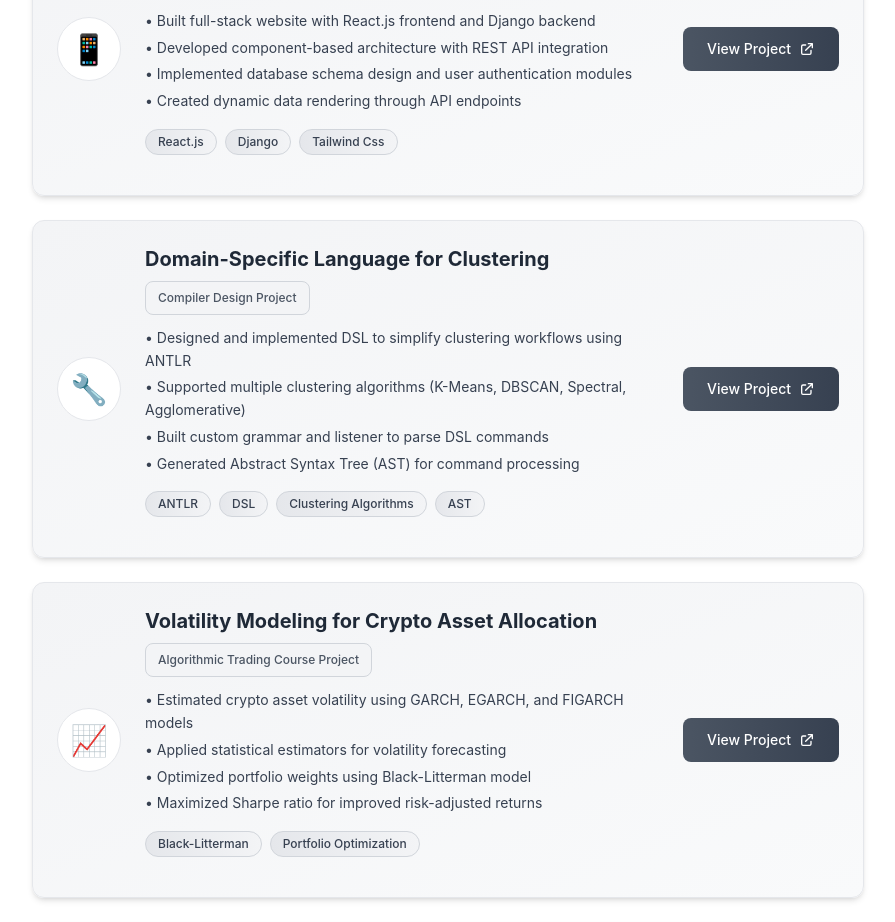
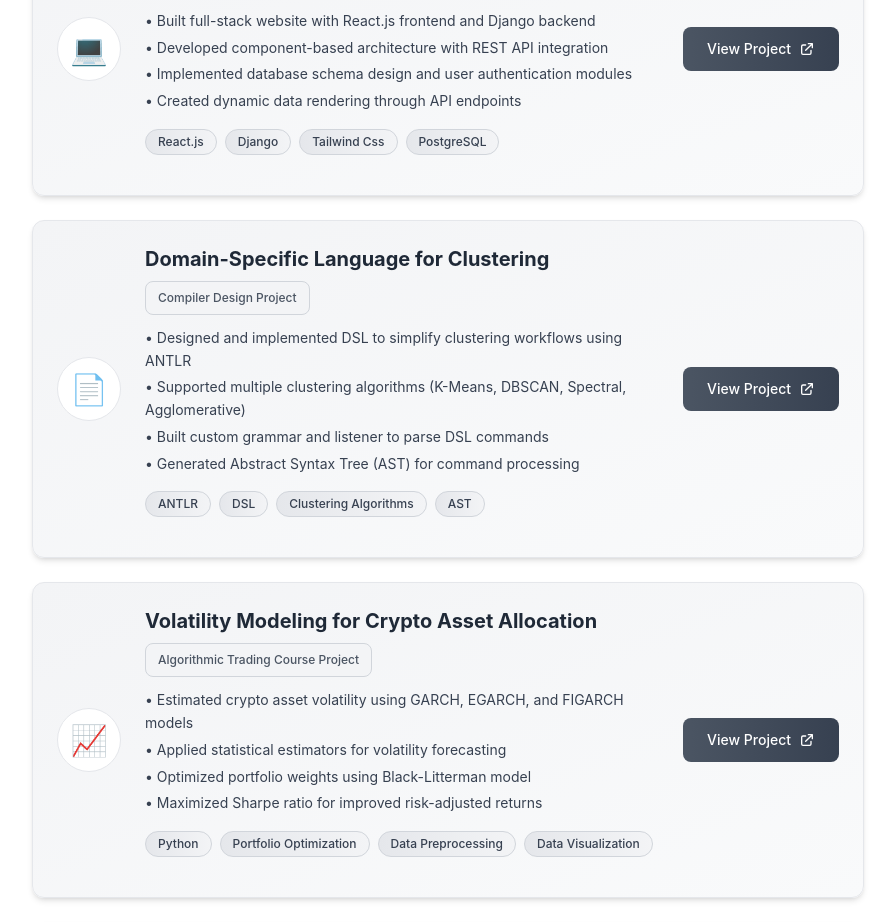
Before and after one commit to AliAlizadeh11/AliAlizadeh, a React (Create React App) app: page / in a window 1280 px wide. Shown: the part 4440-5362 px from the top of the page, without its empty margins (192-1087 px from the left). Built offline with nearby package versions, Linux system fonts and the light colour scheme.

Commit message:
feat : debug minor issue

```diff
--- a/src/components/Projects.tsx
+++ b/src/components/Projects.tsx
@@ -12,17 +12,17 @@ const projects = [
         color: 'from-gray-100 to-gray-50 dark:from-gray-800/50 dark:to-gray-700/50',
     },
     {
-        icon: '📱',
+        icon: '💻',
         title: 'Seven Apply',
         category: 'System Analysis and Design Course Project',
-        technologies: ['React.js', 'Django', 'Tailwind Css'],
+        technologies: ['React.js', 'Django', 'Tailwind Css', 'PostgreSQL'],
         description: '• Built full-stack website with React.js frontend and Django backend\n• Developed component-based architecture with REST API integration\n• Implemented database schema design and user authentication modules\n• Created dynamic data rendering through API endpoints',
         link: 'https://github.com/Team-Se7en',
         linkText: 'View Project',
         color: 'from-gray-100 to-gray-50 dark:from-gray-800/50 dark:to-gray-700/50',
     },
     {
-        icon: '🔧',
+        icon: '📄',
         title: 'Domain-Specific Language for Clustering',
         category: 'Compiler Design Project',
         technologies: ['ANTLR', 'DSL', 'Clustering Algorithms', 'AST'],
@@ -35,7 +35,7 @@ const projects = [
         icon: '📈',
         title: 'Volatility Modeling for Crypto Asset Allocation',
         category: 'Algorithmic Trading Course Project',
-        technologies: ['Black-Litterman', 'Portfolio Optimization'],
+        technologies: ['Python','Portfolio Optimization', 'Data Preprocessing','Data Visualization'],
         description: '• Estimated crypto asset volatility using GARCH, EGARCH, and FIGARCH models\n• Applied statistical estimators for volatility forecasting\n• Optimized portfolio weights using Black-Litterman model\n• Maximized Sharpe ratio for improved risk-adjusted returns',
         link: 'https://github.com/AliAlizadeh11/volatility-portfolio-optimization',
         linkText: 'View Project',
```
Also changed, not shown: 9 other files (tests, documents, lock files or other folders).
